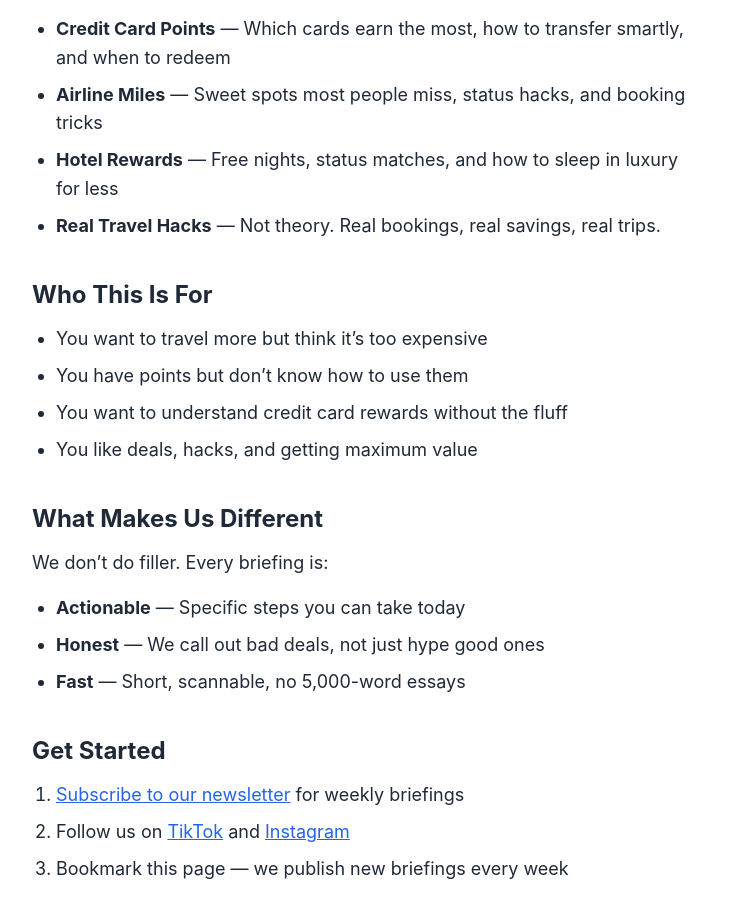
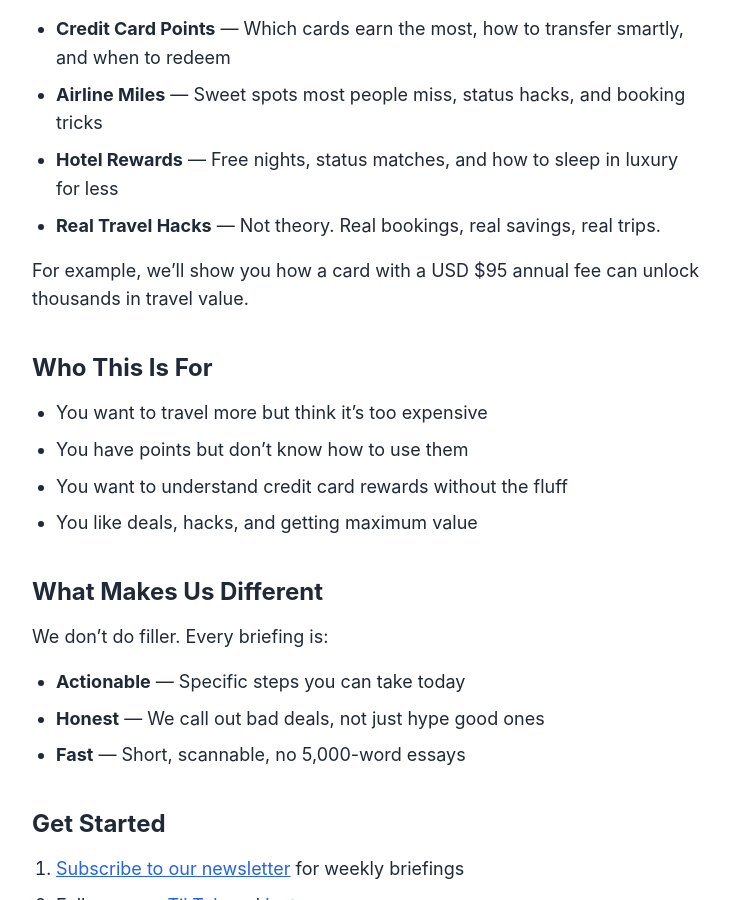
Before and after one commit to Flytrippers/rewardsbrief, a Jekyll site: the page built from _posts/2026-04-28-welcome-to-rewardsbrief.md, in a window 1280 px wide and 900 px high, scrolled down 449 px. Shown: the whole window, without its empty margins (272-1002 px from the left). Built offline with Jekyll 4.4.1, drawn with Linux system fonts in a browser that asks for light colours; part of the change alters nothing that is shown.

Commit message:
Add live currency conversion: Frankfurter API, daily caching, price spans in articles

```diff
--- a/_posts/2026-04-28-welcome-to-rewardsbrief.md
+++ b/_posts/2026-04-28-welcome-to-rewardsbrief.md
@@ -17,6 +17,8 @@ Every week, we cut through the noise and deliver only what matters: the best cre
 - **Airline Miles** — Sweet spots most people miss, status hacks, and booking tricks
 - **Hotel Rewards** — Free nights, status matches, and how to sleep in luxury for less
 - **Real Travel Hacks** — Not theory. Real bookings, real savings, real trips.
+
+For example, we'll show you how a card with a <span class="price-convert" data-usd="95">USD $95</span> annual fee can unlock thousands in travel value.
 
 ## Who This Is For
 
--- a/assets/js/currency.js
+++ b/assets/js/currency.js
@@ -1,14 +1,20 @@
 /**
- * RewardsBrief Currency Toggle
- * Simple click-to-toggle between USD and CAD
- * Auto-detects Canadian visitors, defaults USD for everyone else
+ * RewardsBrief Currency Converter
+ * Fetches live USD→CAD rate, caches for 24 hours
+ * Converts all USD prices to CAD for Canadian visitors
+ * All prices in articles written in USD only
  */
 
 (function() {
   'use strict';
 
   const STORAGE_KEY = 'rewardsbrief_currency';
+  const RATE_CACHE_KEY = 'rewardsbrief_rate';
+  const RATE_DATE_KEY = 'rewardsbrief_rate_date';
   const DEFAULT_CURRENCY = 'usd';
+
+  // Free exchange rate API (no key needed)
+  const API_URL = 'https://api.frankfurter.app/latest?from=USD&to=CAD';
 
   const FLAGS = {
     usd: '🇺🇸',
@@ -19,6 +25,54 @@
     usd: 'USD',
     cad: 'CAD'
   };
+
+  /**
+   * Check if we have a valid cached rate (from today)
+   */
+  function hasValidCache() {
+    const cachedDate = localStorage.getItem(RATE_DATE_KEY);
+    const today = new Date().toISOString().split('T')[0];
+    return cachedDate === today && localStorage.getItem(RATE_CACHE_KEY) !== null;
+  }
+
+  /**
+   * Get cached rate
+   */
+  function getCachedRate() {
+    const rate = parseFloat(localStorage.getItem(RATE_CACHE_KEY));
+    return isNaN(rate) ? null : rate;
+  }
+
+  /**
+   * Save rate to cache with today's date
+   */
+  function cacheRate(rate) {
+    const today = new Date().toISOString().split('T')[0];
+    localStorage.setItem(RATE_CACHE_KEY, rate.toString());
+    localStorage.setItem(RATE_DATE_KEY, today);
+  }
+
+  /**
+   * Fetch live USD→CAD rate from API
+   */
+  async function fetchRate() {
+    if (hasValidCache()) {
+      return getCachedRate();
+    }
+
+    try {
+      const response = await fetch(API_URL);
+      if (!response.ok) throw new Error('API failed');
+      const data = await response.json();
+      const rate = data.rates.CAD;
+      cacheRate(rate);
+      return rate;
+    } catch (err) {
+      console.warn('RewardsBrief: Could not fetch exchange rate, using fallback', err);
+      // Fallback: use cached rate even if expired, or 1.35 as last resort
+      return getCachedRate() || 1.35;
+    }
+  }
 
   /**
    * Detect if visitor is Canadian from browser locale
@@ -44,20 +98,44 @@
    */
   function setCurrency(currency) {
     localStorage.setItem(STORAGE_KEY, currency);
-    updateUI(currency);
+    updatePrices(currency);
   }
 
   /**
-   * Update the toggle display
+   * Format currency display
    */
-  function updateUI(currency) {
+  function formatPrice(amount, currency) {
+    const symbol = currency === 'cad' ? 'CAD $' : 'USD $';
+    return symbol + parseFloat(amount).toLocaleString('en-US', {
+      minimumFractionDigits: 0,
+      maximumFractionDigits: 0
+    });
+  }
+
+  /**
+   * Update all price elements on the page
+   */
+  async function updatePrices(currency) {
     const flagEl = document.getElementById('currency-flag');
     const labelEl = document.getElementById('currency-label');
 
     if (flagEl) flagEl.textContent = FLAGS[currency];
     if (labelEl) labelEl.textContent = LABELS[currency];
 
-    // Phase 2: Add price swapping here
+    const rate = await fetchRate();
+    const prices = document.querySelectorAll('.price-convert');
+
+    prices.forEach(function(el) {
+      const usdAmount = parseFloat(el.getAttribute('data-usd'));
+      if (isNaN(usdAmount)) return;
+
+      if (currency === 'cad') {
+        const cadAmount = Math.round(usdAmount * rate);
+        el.textContent = formatPrice(cadAmount, 'cad');
+      } else {
+        el.textContent = formatPrice(usdAmount, 'usd');
+      }
+    });
   }
 
   /**
@@ -84,13 +162,13 @@
   /**
    * Initialize on page load
    */
-  function init() {
+  async function init() {
     const toggle = document.getElementById('currency-toggle');
     const dropdown = document.getElementById('currency-dropdown');
     if (!toggle || !dropdown) return;
 
     const currency = getCurrency();
-    updateUI(currency);
+    await updatePrices(currency);
 
     // Click toggle to open/close dropdown
     toggle.addEventListener('click', toggleDropdown);
@@ -100,9 +178,9 @@
 
     // Click option to select
     dropdown.querySelectorAll('.currency-option').forEach(function(option) {
-      option.addEventListener('click', function() {
+      option.addEventListener('click', async function() {
         const value = this.getAttribute('data-value');
-        setCurrency(value);
+        await setCurrency(value);
         dropdown.classList.remove('active');
       });
     });
```
Also changed, not shown: README.md.
